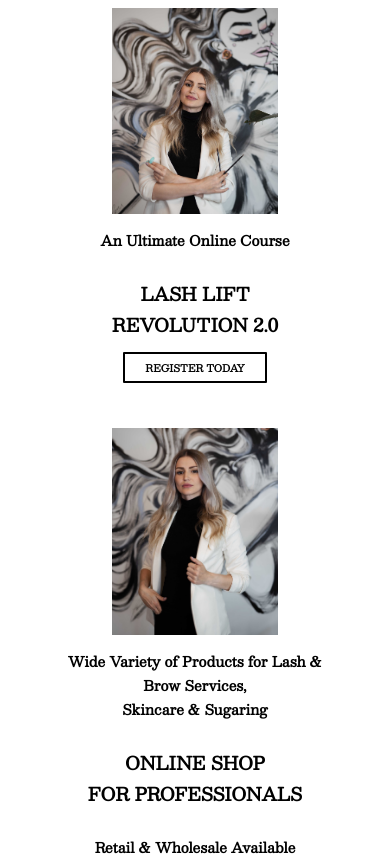
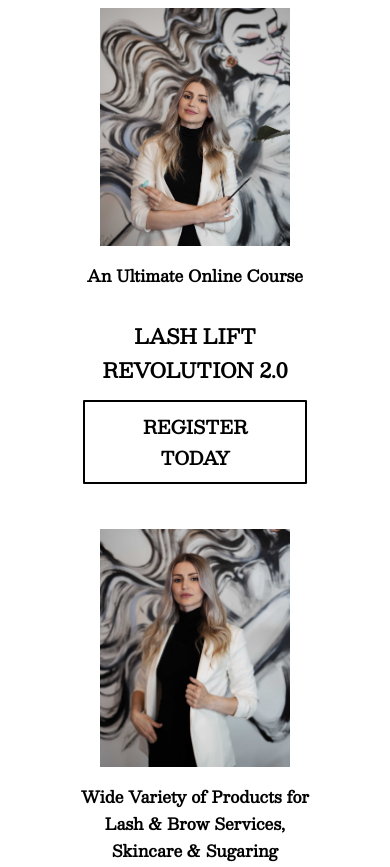
Before and after one commit to OwlProg/LandingFiverr1, a plain HTML site: page index.html in a window 390 px wide. Shown: the top 867 px of the page. Drawn offline with nearby package versions, Linux system fonts and the light colour scheme.

Commit message:
Fix adaptive for 375px

```diff
--- a/sass/style.scss
+++ b/sass/style.scss
@@ -88,12 +88,31 @@ body {
 }
 
 @media (max-width: 600px) {
+
+    h1 {
+        text-transform: uppercase;
+        text-align: center;
+        font-size: 20px;
+    }
+
+    h3 {
+        text-align: center;
+        font-size: 16px;
+    }
+
+    .button {
+        text-align: center;
+        font-size: 18px;
+    }
+}
+
+@media (max-width: 375px) {
     .block {
         flex-direction: column;
         img {
             margin: auto;
-            height: 70%;
-            width: 65%;
+            height: 90%;
+            width: 85%;
         }
     }
 
@@ -101,8 +120,8 @@ body {
         flex-direction: column-reverse;
         img {
             margin: auto;
-            height: 70%;
-            width: 65%;
+            height: 90%;
+            width: 85%;
         }
     }
 
@@ -118,6 +137,7 @@ body {
     }
 
     .button {
-        font-size: 10px;
+        text-align: center;
+        font-size: 14px;
     }
 }
```
Also changed, not shown: css/style.css, 1 other file.
